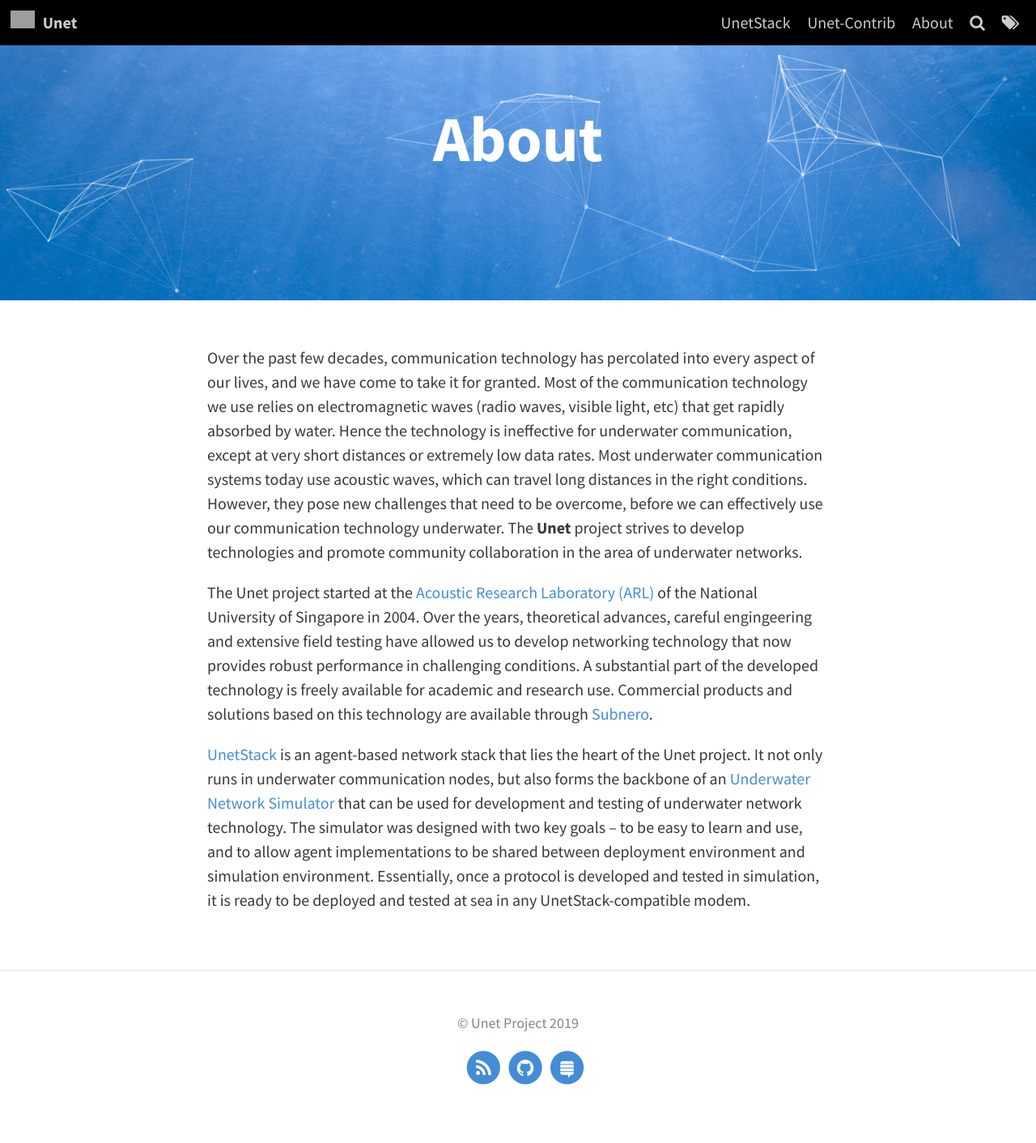
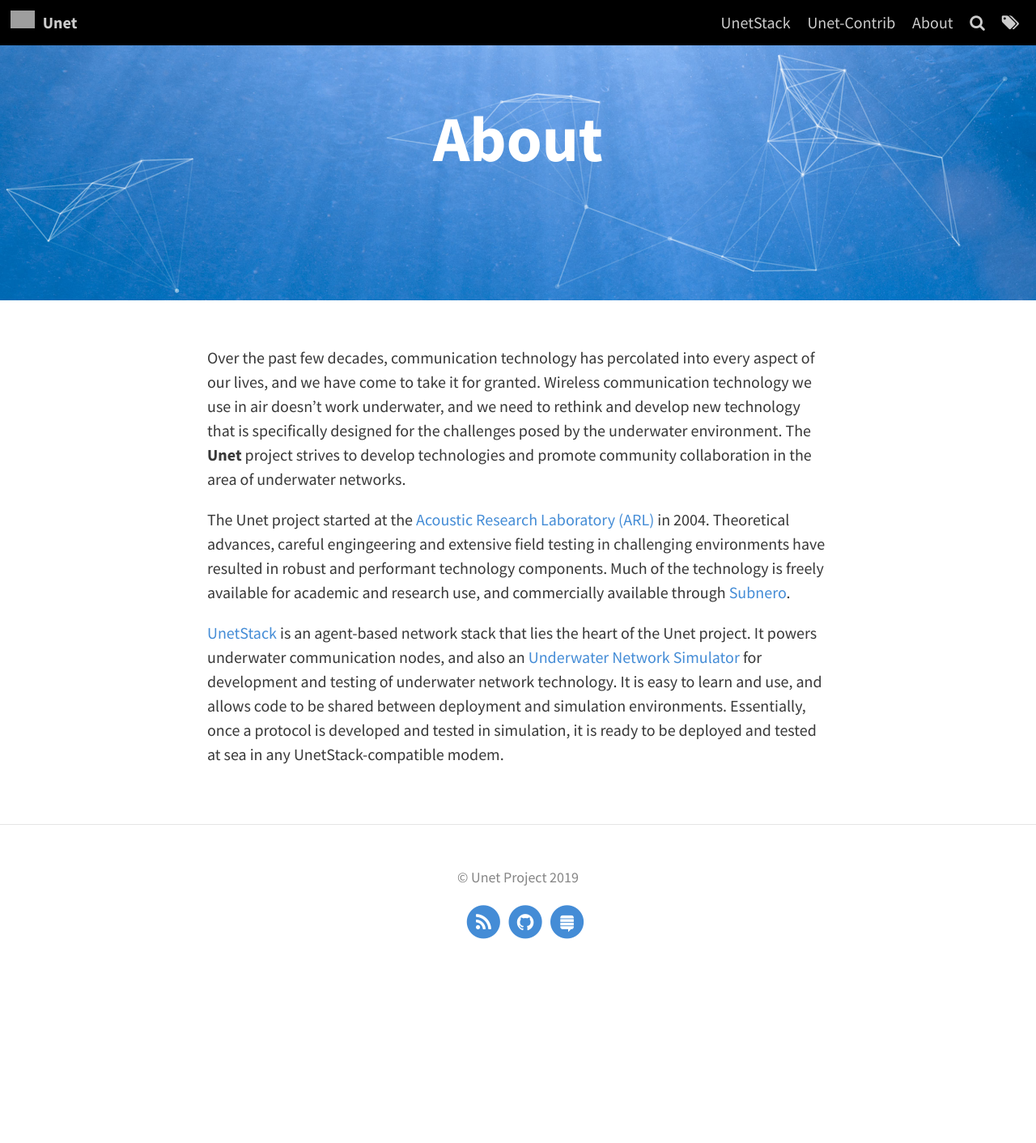
Before and after one commit to org-arl/unet-blog, a Jekyll site: the page built from pages/about.md, in a window 1280 px wide. Shown: the whole page at 81% size. Built offline with Jekyll 4.4.1, drawn with Linux system fonts in a browser that asks for light colours; after the commit the page ends 1232 px from its top, so only the background shows below that; grey boxes are pictures that could not be loaded.

Commit message:
Address #19

```diff
--- a/pages/about.md
+++ b/pages/about.md
@@ -5,8 +5,8 @@
 feature-img: "assets/img/water.jpg"
 ---
 
-Over the past few decades, communication technology has percolated into every aspect of our lives, and we have come to take it for granted. Most of the communication technology we use relies on electromagnetic waves (radio waves, visible light, etc) that get rapidly absorbed by water. Hence the technology is ineffective for underwater communication, except at very short distances or extremely low data rates. Most underwater communication systems today use acoustic waves, which can travel long distances in the right conditions. However, they pose new challenges that need to be overcome, before we can effectively use our communication technology underwater. The **Unet** project strives to develop technologies and promote community collaboration in the area of underwater networks.
+Over the past few decades, communication technology has percolated into every aspect of our lives, and we have come to take it for granted. Wireless communication technology we use in air doesn't work underwater, and we need to rethink and develop new technology that is specifically designed for the challenges posed by the underwater environment. The **Unet** project strives to develop technologies and promote community collaboration in the area of underwater networks.
 
-The Unet project started at the [Acoustic Research Laboratory (ARL)](http://www.arl.nus.edu.sg/) of the National University of Singapore in 2004. Over the years, theoretical advances, careful engingeering and extensive field testing have allowed us to develop networking technology that now provides robust performance in challenging conditions. A substantial part of the developed technology is freely available for academic and research use. Commercial products and solutions based on this technology are available through [Subnero](http://www.subnero.com/).
+The Unet project started at the [Acoustic Research Laboratory (ARL)](http://www.arl.nus.edu.sg/) in 2004. Theoretical advances, careful engingeering and extensive field testing in challenging environments have resulted in robust and performant technology components. Much of the technology is freely available for academic and research use, and commercially available through [Subnero](http://www.subnero.com/).
 
-[UnetStack](http://www.unetstack.net/doc/html/unet-sim.html#unetsim) is an agent-based network stack that lies the heart of the Unet project. It not only runs in underwater communication nodes, but also forms the backbone of an [Underwater Network Simulator](http://www.unetstack.net/doc/html/unet-sim.html#unetsim) that can be used for development and testing of underwater network technology. The simulator was designed with two key goals – to be easy to learn and use, and to allow agent implementations to be shared between deployment environment and simulation environment. Essentially, once a protocol is developed and tested in simulation, it is ready to be deployed and tested at sea in any UnetStack-compatible modem.
+[UnetStack](http://www.unetstack.net/doc/html/unet-sim.html#unetsim) is an agent-based network stack that lies the heart of the Unet project. It powers underwater communication nodes, and also an [Underwater Network Simulator](http://www.unetstack.net/doc/html/unet-sim.html#unetsim) for development and testing of underwater network technology. It is easy to learn and use, and allows code to be shared between deployment and simulation environments. Essentially, once a protocol is developed and tested in simulation, it is ready to be deployed and tested at sea in any UnetStack-compatible modem.
```
